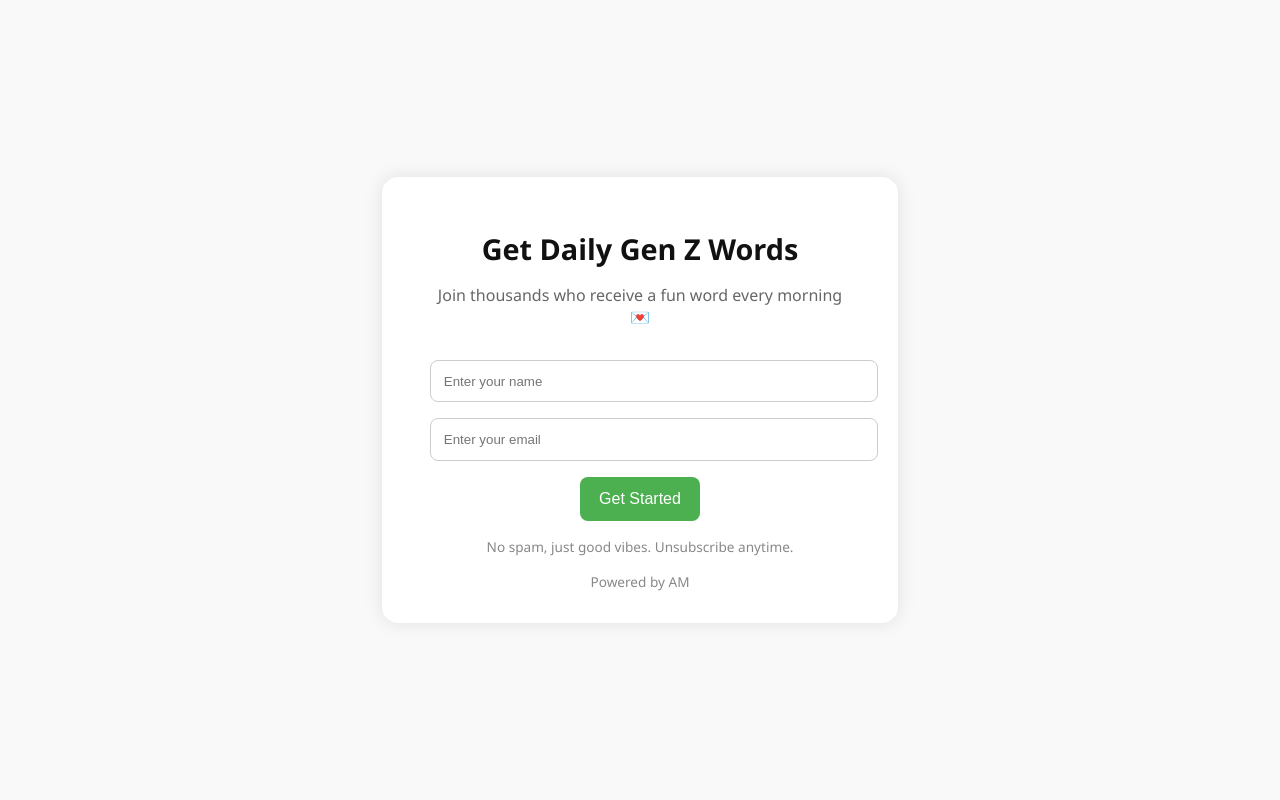
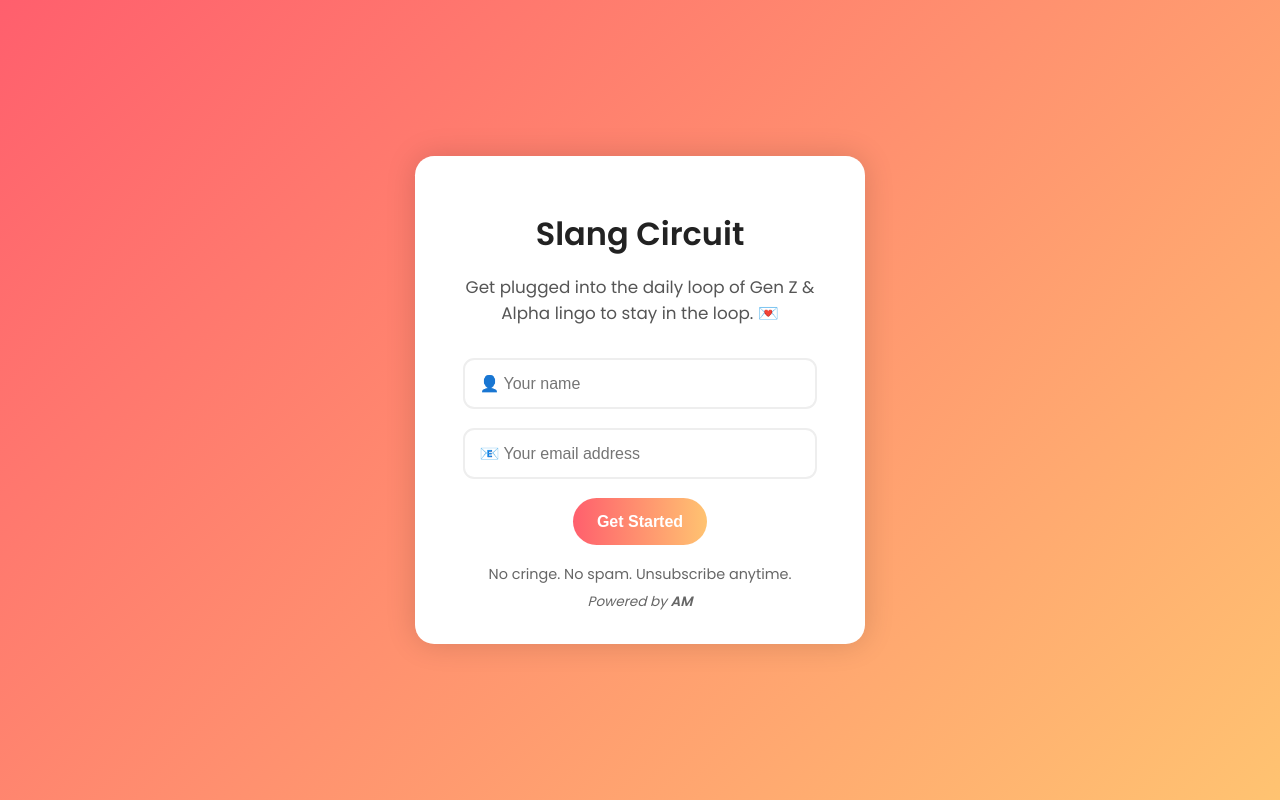
Before and after one commit to interstellarDev/emailSaaS, a plain HTML site: page index.html in a window 1280 px wide. Drawn offline with Linux system fonts and the light colour scheme.

Commit message:
Update index V3.html

```diff
--- a/index.html
+++ b/index.html
@@ -3,82 +3,122 @@
 <head>
   <meta charset="UTF-8" />
   <meta name="viewport" content="width=device-width, initial-scale=1.0" />
-  <title>Daily GenZ Words</title>
+  <title>Daily Gen Z Words</title>
+
+  <!-- Google Fonts -->
+  <link href="https://fonts.googleapis.com/css2?family=Poppins:wght@400;600&display=swap" rel="stylesheet" />
+
   <style>
+    * {
+      box-sizing: border-box;
+    }
+
     body {
-      font-family: 'Segoe UI', Tahoma, Geneva, Verdana, sans-serif;
-      background: #f9f9f9;
+      font-family: 'Poppins', sans-serif;
+      background: linear-gradient(135deg, #ff5f6d, #ffc371);
       color: #333;
       display: flex;
       align-items: center;
       justify-content: center;
-      height: 100vh;
+      min-height: 100vh;
       margin: 0;
     }
+
     .container {
-      background: #fff;
+      background: white;
       padding: 2rem 3rem;
-      border-radius: 1rem;
-      box-shadow: 0 0 20px rgba(0, 0, 0, 0.1);
-      max-width: 420px;
+      border-radius: 1.2rem;
+      box-shadow: 0 0 30px rgba(0, 0, 0, 0.15);
+      max-width: 450px;
+      width: 100%;
       text-align: center;
+      animation: fadeIn 1s ease;
     }
+
+    @keyframes fadeIn {
+      from { opacity: 0; transform: translateY(20px); }
+      to { opacity: 1; transform: translateY(0); }
+    }
+
     h1 {
-      color: #111;
-      font-size: 1.8rem;
-      margin-bottom: 1rem;
+      font-size: 2rem;
+      color: #222;
+      margin-bottom: 0.5rem;
     }
+
     p {
+      font-size: 1.05rem;
+      margin-bottom: 2rem;
+      color: #555;
+    }
+
+    input {
+      padding: 0.9rem;
+      width: 100%;
+      border: 2px solid #eee;
+      border-radius: 0.7rem;
+      margin-bottom: 1.2rem;
       font-size: 1rem;
-      margin-bottom: 2rem;
+      transition: 0.3s;
+    }
+
+    input:focus {
+      outline: none;
+      border-color: #ff5f6d;
+      box-shadow: 0 0 0 3px rgba(255, 95, 109, 0.2);
+    }
+
+    button {
+      padding: 0.9rem 1.5rem;
+      background: linear-gradient(to right, #ff5f6d, #ffc371);
+      color: white;
+      font-weight: bold;
+      border: none;
+      border-radius: 3rem;
+      cursor: pointer;
+      font-size: 1rem;
+      transition: transform 0.2s ease;
+    }
+
+    button:hover {
+      transform: scale(1.05);
+    }
+
+    .note {
+      margin-top: 1.2rem;
+      font-size: 0.9rem;
       color: #666;
     }
-    input {
-      padding: 0.8rem;
-      width: 100%;
-      border: 1px solid #ccc;
-      border-radius: 0.5rem;
-      margin-bottom: 1rem;
-    }
-    button {
-      padding: 0.8rem 1.2rem;
-      background: #4caf50;
-      color: white;
-      border: none;
-      border-radius: 0.5rem;
-      cursor: pointer;
-      font-size: 1rem;
-    }
-    button:hover {
-      background: #45a049;
-    }
-    .note {
-      margin-top: 1rem;
-      font-size: 0.85rem;
-      color: #888;
-    }
+
     #thankyou-message {
       display: none;
       margin-top: 2rem;
-      color: #4caf50;
-      font-weight: bold;
+      color: #27ae60;
+      font-size: 1.2rem;
+      animation: fadeIn 0.8s ease;
+    }
+
+    .note:last-child {
+      font-size: 0.85rem;
+      font-style: italic;
+      margin-top: 0.4rem;
     }
   </style>
 </head>
 <body>
   <div class="container">
-    <h1>Get Daily Gen Z Words</h1>
-    <p>Join thousands who receive a fun word every morning 💌</p>
+    <h1>Slang Circuit</h1>
+    <p>Get plugged into the daily loop of Gen Z & Alpha lingo to stay in the loop. 💌</p>
 
     <!-- Form -->
     <form id="genz-form">
       <input type="text"
              name="entry.964988767"
-             placeholder="Enter your name"
+             placeholder="👤 Your name"
              required />
       <input type="email"
              name="entry.573731903"
-             placeholder="Enter your email"
+             placeholder="📧 Your email address"
              required />
       <button type="submit">Get Started</button>
     </form>
@@ -86,11 +126,10 @@
     <!-- Thank You Message -->
     <div id="thankyou-message"></div>
 
-    <div class="note">No spam, just good vibes. Unsubscribe anytime.</div>
-    <div class="note">Powered by AM</div>
+    <div class="note">No cringe. No spam. Unsubscribe anytime.</div>
+    <div class="note">Powered by <strong>AM</strong></div>
   </div>
 
-  <!-- JavaScript to handle form submission and show custom message -->
   <script>
     document.getElementById('genz-form').addEventListener('submit', async function(e) {
       e.preventDefault();
@@ -99,7 +138,7 @@
       const formData = new FormData(form);
 
       try {
-        // Submit the form to Google Forms in background
+        // Submit form data to Google Forms
         await fetch('https://docs.google.com/forms/d/e/1FAIpQLScLvsNE88giBKX4AS-t21aq2yvDMUK2NC8tFTmCcQXnrMZnBA/formResponse', {
           method: 'POST',
           mode: 'no-cors',
@@ -109,7 +148,7 @@
         // Hide the form
         form.style.display = 'none';
 
-        // Show thank you message with current date/time
+        // Format current IST time
         const now = new Date();
         const options = {
           timeZone: 'Asia/Kolkata',
@@ -124,12 +163,13 @@
         };
         const dateString = now.toLocaleString('en-IN', options);
 
-        document.getElementById('thankyou-message').style.display = 'block';
-        document.getElementById('thankyou-message').innerHTML =
-          `✅ <strong>Thanks for participating!</strong><br>🕒 Submitted on: ${dateString} IST`;
-
+        // Show thank you message
+        const thankYouMsg = document.getElementById('thankyou-message');
+        thankYouMsg.style.display = 'block';
+        thankYouMsg.innerHTML =
+          `✅ <strong>Thanks for signing up!</strong><br>📅 You're in!</em>`;
       } catch (err) {
-        alert('Oops! Something went wrong. Please try again later.');
+        alert("Oops! Something went wrong. Please try again later.");
         console.error(err);
       }
     });
```
